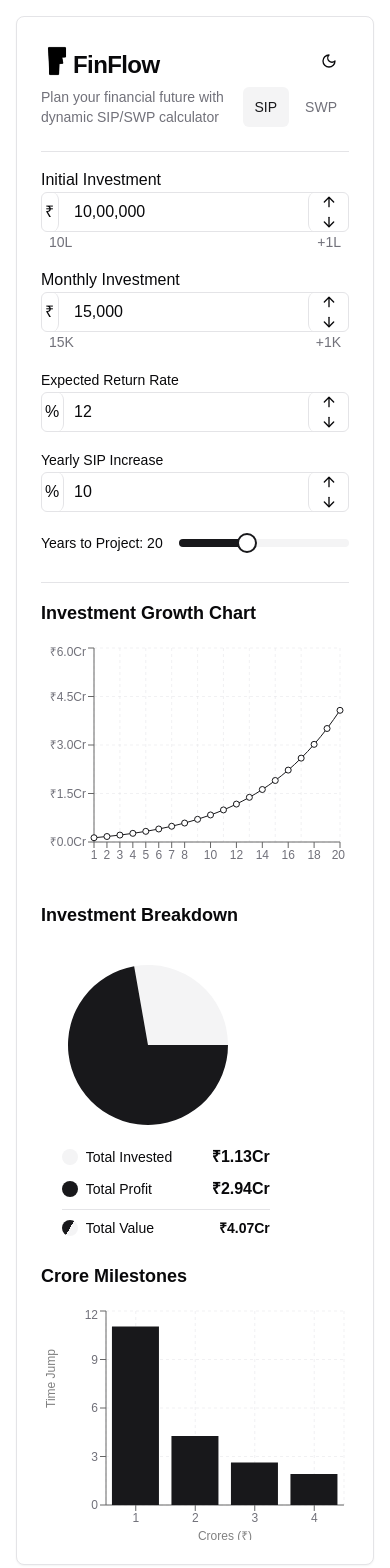
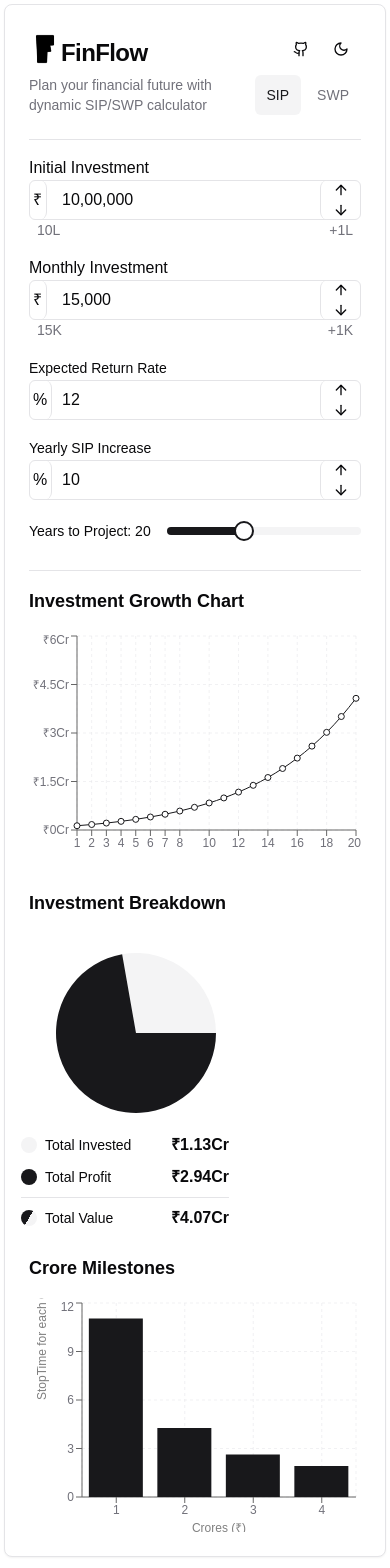
Before and after one commit to bipinkrish/finflow, a Next.js app: page / in a window 390 px wide. Shown: the top 1568 px of the page. Built offline with nearby package versions, Linux system fonts and the light colour scheme.

Commit message:
small screen fixes

```diff
--- a/src/app/globals.css
+++ b/src/app/globals.css
@@ -82,3 +82,7 @@ body {
 .md\:ml-negative-20percent {
   margin-left: -20%;
 }
+
+.md\:w-48percent {
+  margin-right: 48%;
+}
--- a/src/app/page.tsx
+++ b/src/app/page.tsx
@@ -2,7 +2,7 @@ import { FinanceFlow } from "@/components/finance-flow";
 
 export default function Page() {
   return (
-    <main className="container mx-auto p-4">
+    <main className="container mx-auto p-1 md:p-4">
       <FinanceFlow />
     </main>
   );
--- a/src/components/breakdown-chart.tsx
+++ b/src/components/breakdown-chart.tsx
@@ -71,7 +71,7 @@ export function BreakdownChart({ data, calculatorType }: BreakdownChartProps) {
       </div>
 
       {/* Right: Labels and Values */}
-      <div className="flex-1 h-full content-center flex-col md:flex-row md:mt-0 w-2/4 ml-[5%] md:ml-0 md:mr-[16%]">
+      <div className="flex-1 h-full content-center flex-col md:flex-row md:mt-0 md:ml-0 md:mr-[16%] w-1/2 -ml-2">
         <ul className="space-y-2 md:space-y-0 md:flex md:flex-col">
           {[colors.graphs.investment, colors.graphs.profit].map(
             (color, index) => (
@@ -99,7 +99,7 @@ export function BreakdownChart({ data, calculatorType }: BreakdownChartProps) {
             }}
           />
           Total Value
-          <span className="font-semibold ml-auto">
+          <span className="font-semibold ml-auto text-base">
             ₹{formatNumberWithUnits(data[0].value + data[1].value)}
           </span>
         </div>
--- a/src/components/finance-flow.tsx
+++ b/src/components/finance-flow.tsx
@@ -12,7 +12,7 @@ import { Label } from "@/components/ui/label";
 import { Button } from "@/components/ui/button";
 import { Slider } from "@/components/ui/slider";
 import { Separator } from "@/components/ui/separator";
-import { Sun, Moon } from "lucide-react";
+import { Sun, Moon, Github } from "lucide-react";
 import { ToggleGroup, ToggleGroupItem } from "@/components/ui/toggle-group";
 import {
   calculateSIP,
@@ -44,11 +44,19 @@ export function FinanceFlow() {
   const showGraphs = initialInvestment > 0 || monthlyAmount > 0;
 
   useEffect(() => {
+    const savedPreference = localStorage.getItem("theme");
+
+    if (savedPreference) {
+      const isDark = savedPreference === "dark";
+      setIsDarkMode(isDark);
+      document.documentElement.classList.toggle("dark", isDark);
+    } else {
       const prefersDark = window.matchMedia(
         "(prefers-color-scheme: dark)"
       ).matches;
       setIsDarkMode(prefersDark);
       document.documentElement.classList.toggle("dark", prefersDark);
+    }
   }, []);
 
   useEffect(() => {
@@ -84,6 +92,7 @@ export function FinanceFlow() {
   const toggleDarkMode = () => {
     setIsDarkMode(!isDarkMode);
     document.documentElement.classList.toggle("dark");
+    localStorage.setItem("theme", !isDarkMode ? "dark" : "light");
   };
 
   return (
@@ -91,6 +100,12 @@ export function FinanceFlow() {
       <CardHeader>
         <div className="flex justify-between items-center">
           <CardTitle className="flex items-end"><Image src={isDarkMode ? LOGO : LOGO_LIGHT} alt="FF" width={32} />FinFlow</CardTitle>
+          <div>
+            <a href="https://github.com/bipinkrish/finflow" target="_blank" rel="noopener noreferrer">
+              <Button variant="ghost" size="icon">
+                <Github />
+              </Button>
+            </a>
             <Button variant="ghost" size="icon" onClick={toggleDarkMode}>
               {isDarkMode ? (
                 <Sun className="h-[1.2rem] w-[1.2rem]" />
@@ -98,6 +113,7 @@ export function FinanceFlow() {
                 <Moon className="h-[1.2rem] w-[1.2rem]" />
               )}
             </Button>
+          </div>
         </div>
         <CardDescription>
           <div className="flex justify-between items-center">
--- a/src/components/growth-chart.tsx
+++ b/src/components/growth-chart.tsx
@@ -20,7 +20,7 @@ export function GrowthChart({ data, calculatorType }: GrowthChartProps) {
   if (!data.some((d) => d.value > 0)) {
     return null;
   }
-  const heightWeightStyle = calcGraphsSize(2);
+  const heightWeightStyle = calcGraphsSize(4);
 
   return (
     <div className="w-full">
@@ -34,7 +34,7 @@ export function GrowthChart({ data, calculatorType }: GrowthChartProps) {
             color: colors.graphs.growth,
           },
         }}
-        style={{...heightWeightStyle, marginLeft: "-3%"}}
+        style={{...heightWeightStyle, marginLeft: "-4%"}}
       >
         <ResponsiveContainer width="100%" height="100%">
           <LineChart
@@ -44,7 +44,7 @@ export function GrowthChart({ data, calculatorType }: GrowthChartProps) {
             <CartesianGrid strokeDasharray="3 3" />
             <XAxis dataKey="year" />
             <YAxis
-              tickFormatter={(value) => `₹${(value / 10000000).toFixed(1)}Cr`}
+              tickFormatter={(value) => `₹${(value / 1_00_00_000)}Cr`}
             />
             <ChartTooltip
               content={({ active, payload }) => {
--- a/src/components/milestone-chart.tsx
+++ b/src/components/milestone-chart.tsx
@@ -23,7 +23,7 @@ export function MilestoneChart({ data }: MilestoneChartProps) {
   if (data.length < 1) {
     return null;
   }
-  const heightWeightStyle = calcGraphsSize();
+  const heightWeightStyle = calcGraphsSize(3);
 
   return (
     <div className="w-full">
@@ -35,7 +35,7 @@ export function MilestoneChart({ data }: MilestoneChartProps) {
             color: colors.graphs.milestone,
           },
         }}
-        style={heightWeightStyle}
+        style={{...heightWeightStyle, marginLeft: "-3%"}}
       >
         <ResponsiveContainer width="100%" height="100%">
           <BarChart
@@ -52,9 +52,10 @@ export function MilestoneChart({ data }: MilestoneChartProps) {
             />
             <YAxis
               label={{
-                value: "Time Jump",
+                value: "StopTime for each Crore",
                 angle: -90,
                 position: "insideLeft",
+                offset: 20,
               }}
             />
             <ChartTooltip
```
Lines whose indentation alone changed are shown as unchanged.
